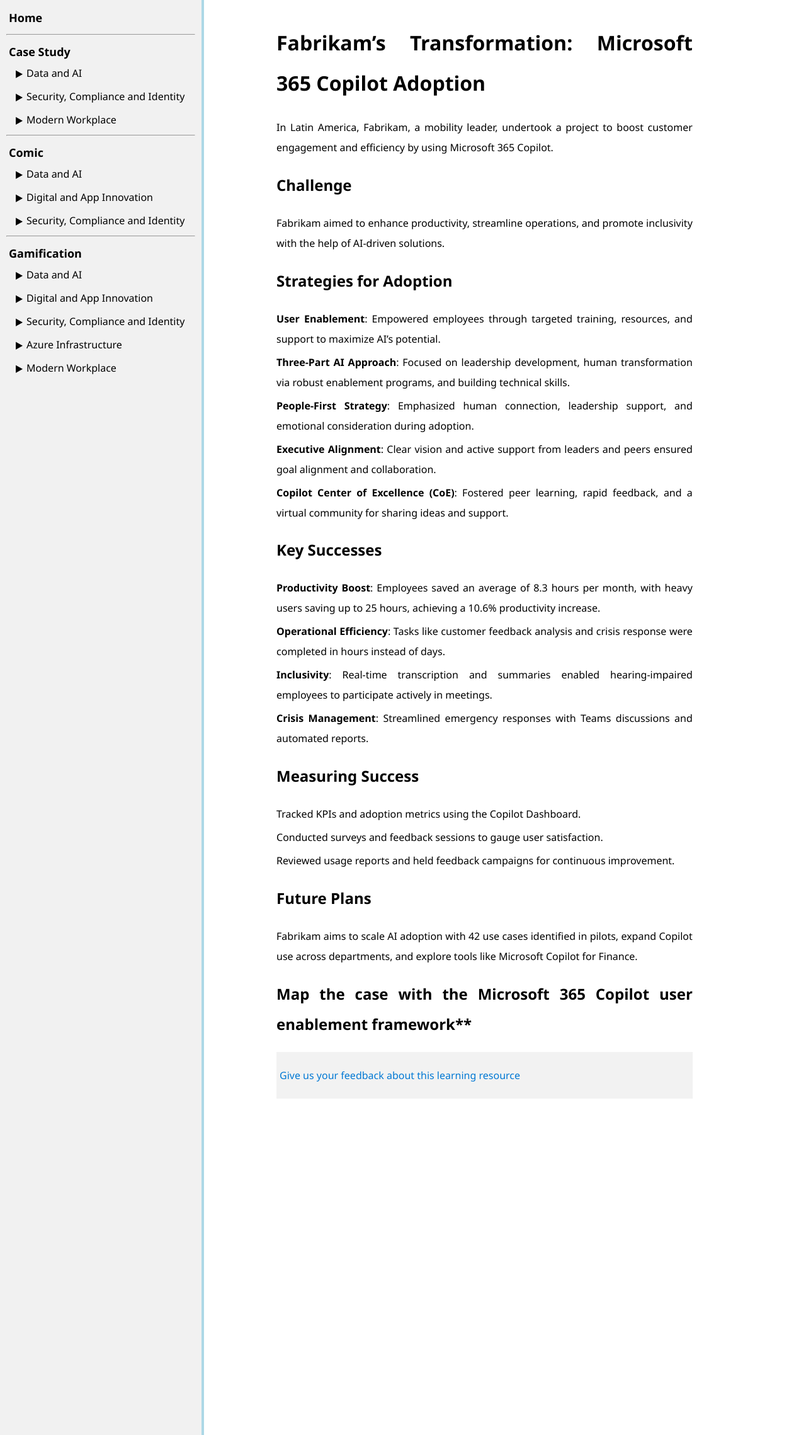
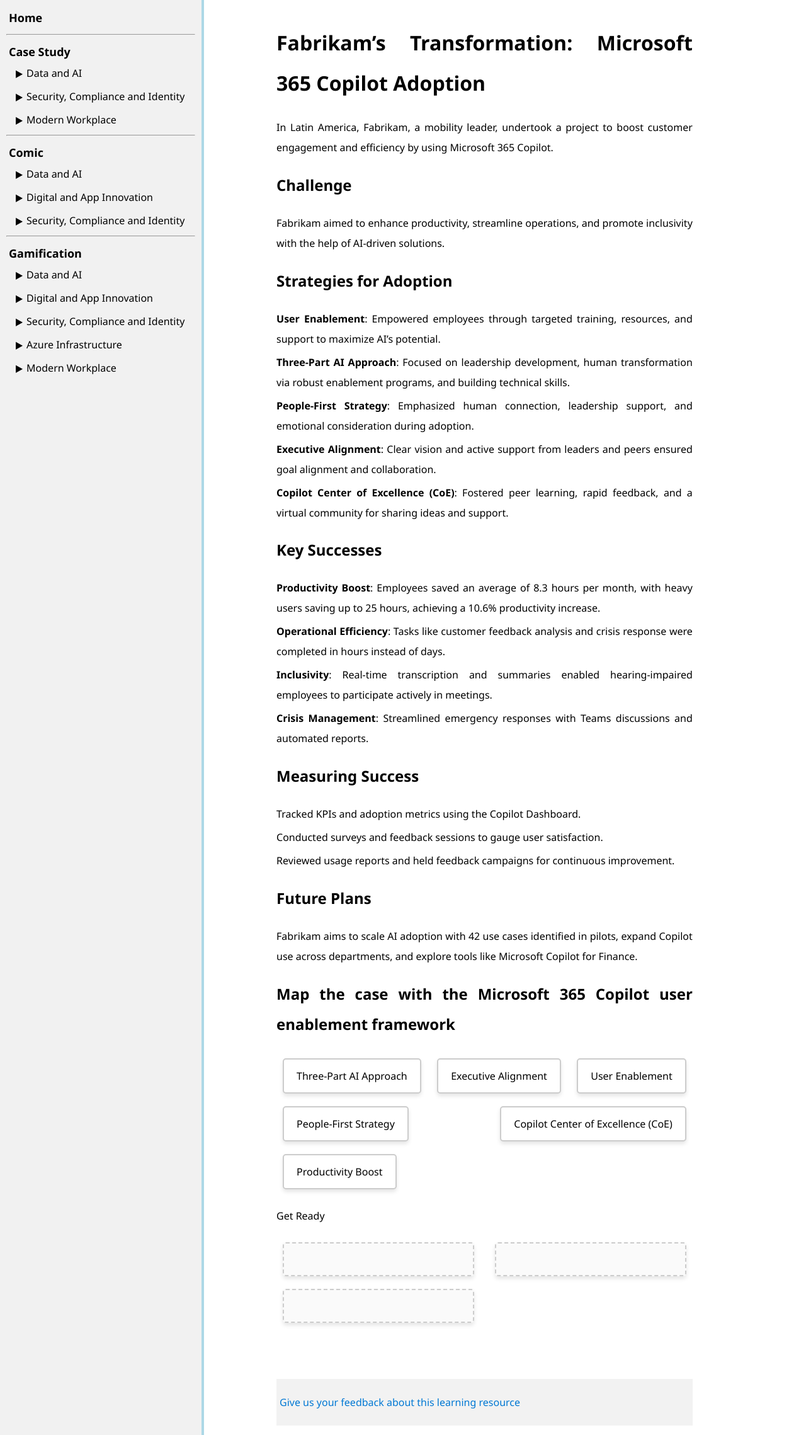
Before and after one commit to ningweinw/iengage, a Jekyll site: the page built from project-files/case-study/Modern Workspace/Microsoft 365 Copilot Adoption.md, in a window 1280 px wide. Shown: the whole page at 63% size. Built offline with Jekyll 4.4.1, drawn with Linux system fonts in a browser that asks for light colours; some of the changed lines change nothing that is shown.

Commit message:
Update Microsoft 365 Copilot Adoption.md

```diff
--- a/project-files/case-study/Modern Workspace/Microsoft 365 Copilot Adoption.md
+++ b/project-files/case-study/Modern Workspace/Microsoft 365 Copilot Adoption.md
@@ -35,4 +35,124 @@
 Fabrikam aims to scale AI adoption with 42 use cases identified in pilots, expand Copilot use across departments, and explore tools like Microsoft Copilot for Finance.
 
 
-## Map the case with the Microsoft 365 Copilot user enablement framework**
+## Map the case with the Microsoft 365 Copilot user enablement framework
+
+<html lang="en">
+<head>
+    <meta charset="UTF-8">
+    <meta name="viewport" content="width=device-width, initial-scale=1.0">
+
+    <style>
+
+        .draggable-text {
+            display: inline-block;
+            margin: 10px;
+            padding: 10px 20px;
+            border: 2px solid #ccc;
+            border-radius: 5px;
+            background-color: #fff;
+            cursor: pointer;
+            box-shadow: 0 4px 6px rgba(0, 0, 0, 0.1);
+            transition: background-color 0.3s, transform 0.3s;
+        }
+        .draggable-text:hover {
+            background-color: #e0e0e0;
+            transform: scale(1.05);
+        }
+        .drop-area {
+            width: 300px;
+            height: 50px;
+            border: 2px dashed #ccc;
+            border-radius: 5px;
+            margin: 10px;
+            display: inline-block;
+            vertical-align: top;
+            background-color: #fafafa;
+            box-shadow: 0 4px 6px rgba(0, 0, 0, 0.1);
+            transition: background-color 0.3s, border-color 0.3s;
+        }
+        .drop-area:hover {
+            background-color: #f0f0f0;
+            border-color: #bbb;
+        }
+        .drop-area.correct {
+            background-color: #d4edda;
+            border-color: #c3e6cb;
+        }
+        .drop-area.incorrect {
+            background-color: #f8d7da;
+            border-color: #f5c6cb;
+        }
+        #message {
+            font-size: 1.2em;
+            margin-top: 20px;
+            padding: 10px;
+            border-radius: 5px;
+            display: inline-block;
+        }
+    #message.correct {
+            color: #155724;
+            background-color: #d4edda;
+            border: 1px solid #c3e6cb;
+    }
+    #message.incorrect {
+            color: #721c24;
+            background-color: #f8d7da;
+            border: 1px solid #f5c6cb;
+    }
+    </style>
+</head>
+<body>
+    <div>
+        <div class="draggable-text" draggable="true" ondragstart="drag(event)" id="three">Three-Part AI Approach</div>
+        <div class="draggable-text" draggable="true" ondragstart="drag(event)" id="executive">Executive Alignment</div>
+        <div class="draggable-text" draggable="true" ondragstart="drag(event)" id="user">User Enablement</div>
+        <div class="draggable-text" draggable="true" ondragstart="drag(event)" id="people">People-First Strategy</div>
+        <div class="draggable-text" draggable="true" ondragstart="drag(event)" id="copilot">Copilot Center of Excellence (CoE)</div>
+        <div class="draggable-text" draggable="true" ondragstart="drag(event)" id="prod">Productivity Boost</div>
+    </div>
+    <div>
+        <p>Get Ready</p>
+        <div class="drop-area" ondrop="drop(event)" ondragover="allowDrop(event)" data-answer="three"></div>
+        <div class="drop-area" ondrop="drop(event)" ondragover="allowDrop(event)" data-answer="executive"></div>
+        <div class="drop-area" ondrop="drop(event)" ondragover="allowDrop(event)" data-answer="user"></div>
+    </div>
+
+
+    <p id="message"></p>
+
+    <script>
+        function allowDrop(event) {
+            event.preventDefault();
+        }
+
+        function drag(event) {
+            event.dataTransfer.setData("text", event.target.id);
+        }
+
+        function drop(event) {
+            event.preventDefault();
+            var data = event.dataTransfer.getData("text");
+            var draggedElement = document.getElementById(data);
+            var dropAreaAnswer = event.target.getAttribute("data-answer");
+
+            if (draggedElement.id === dropAreaAnswer) {
+                event.target.appendChild(draggedElement);
+                event.target.classList.add("correct");
+                event.target.classList.remove("incorrect");
+                var messageElement = document.getElementById("message");
+                messageElement.innerText = "Correct!";
+                messageElement.classList.add("correct");
+                messageElement.classList.remove("incorrect");
+            } else {
+                event.target.classList.add("incorrect");
+                event.target.classList.remove("correct");
+                var messageElement = document.getElementById("message");
+                messageElement.innerText = "Error: Incorrect match.";
+                messageElement.classList.add("incorrect");
+                messageElement.classList.remove("correct");
+            }
+        }
+    </script>
+</body>
+</html>
```
